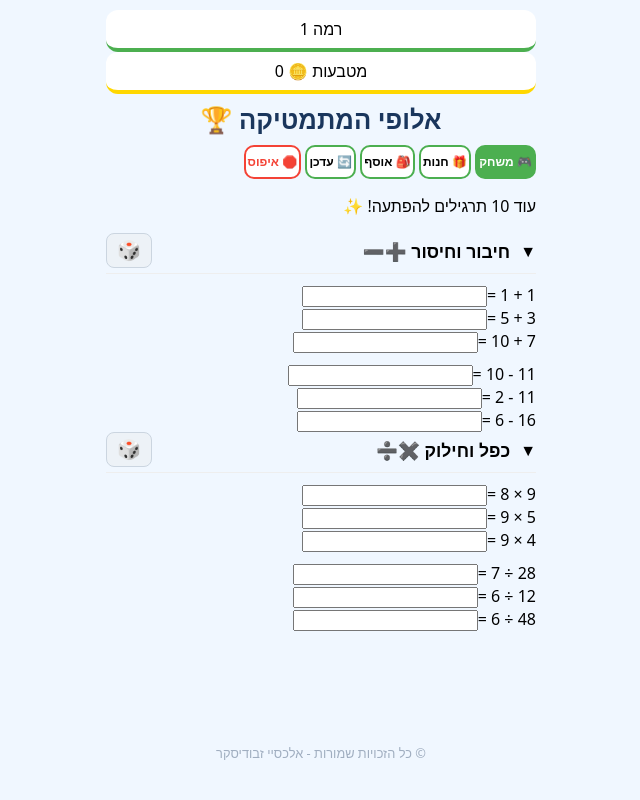
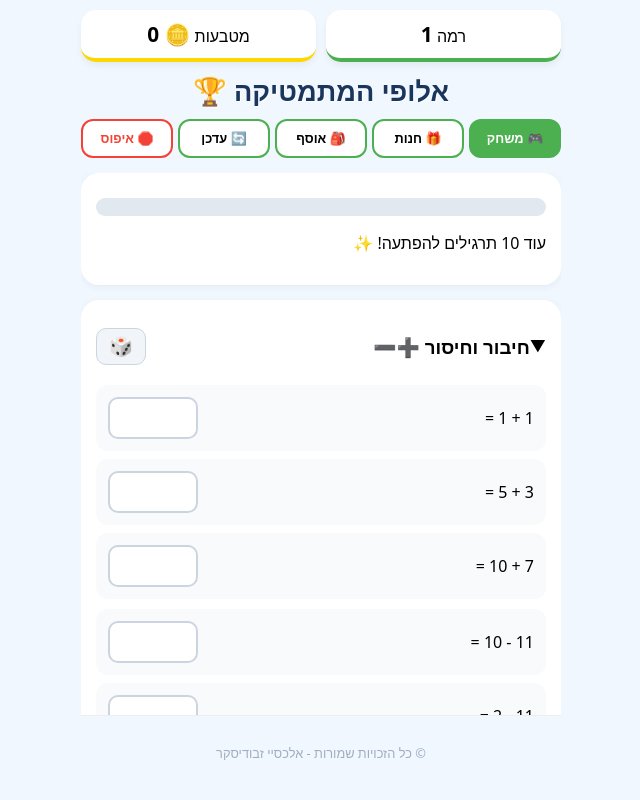
Before and after one commit to losha24/Carton, a plain HTML site: page index.html in a window 1280 px wide. Shown: the whole page, without its empty margins (319-959 px from the left). Drawn offline with nearby package versions, Linux system fonts and the light colour scheme.

Commit message:
Update style.css

```diff
--- a/style.css
+++ b/style.css
@@ -1,42 +1,59 @@
 :root {
     --primary: #4CAF50;
+    --secondary: #FF9800;
     --error: #f44336;
     --bg: #F0F7FF;
+    --text: #2d3748;
 }
 
-body, html { height: 100%; margin: 0; padding: 0; overflow: hidden; font-family: system-ui, sans-serif; background: var(--bg); direction: rtl; }
-.app-container { display: flex; flex-direction: column; height: 100vh; max-width: 450px; margin: auto; padding: 10px; box-sizing: border-box; }
+body, html { height: 100%; margin: 0; padding: 0; overflow: hidden; font-family: system-ui, -apple-system, sans-serif; background: var(--bg); direction: rtl; }
+.app-container { display: flex; flex-direction: column; height: 100vh; max-width: 500px; margin: auto; padding: 10px; box-sizing: border-box; }
 
-.main-title { text-align: center; color: #1a365d; font-size: 1.6rem; margin: 8px 0; }
+.main-title { text-align: center; color: #1a365d; font-size: 1.7rem; margin: 10px 0; text-shadow: 1px 1px white; }
 
-.scroll-area { flex: 1; overflow-y: auto; padding-bottom: 20px; }
+/* גלילה */
+.scroll-area { flex: 1; overflow-y: auto; padding-bottom: 20px; -webkit-overflow-scrolling: touch; }
 
-/* כותרת סקציה עם כפתור ממול */
-.section-header { display: flex; justify-content: space-between; align-items: center; border-bottom: 1px solid #eee; padding-bottom: 5px; margin-bottom: 10px; }
-.clickable-area { display: flex; align-items: center; cursor: pointer; flex: 1; }
-.clickable-area h3 { margin: 0 10px; font-size: 1.1rem; }
-.mini-refresh { background: #edf2f7; border: 1px solid #cbd5e0; border-radius: 8px; padding: 5px 10px; font-size: 1.2rem; cursor: pointer; }
-
-/* קיפול */
-.collapsible-content { display: block; overflow: hidden; transition: all 0.3s ease; }
-.collapsible-content.collapsed { display: none; }
-
-/* חנות */
-.items-grid { display: grid; grid-template-columns: 1fr 1fr; gap: 10px; }
-.store-item { background: white; padding: 12px; border-radius: 15px; text-align: center; border: 1px solid #edf2f7; box-shadow: 0 2px 5px rgba(0,0,0,0.05); }
-
-/* רענון וסטטיסטיקה */
-.stat-card { flex: 1; background: white; padding: 8px; border-radius: 12px; text-align: center; border-bottom: 4px solid #ddd; }
+/* כרטיסיות */
+.stats-container { display: flex; gap: 10px; margin-bottom: 10px; }
+.stat-card { flex: 1; background: white; padding: 10px; border-radius: 15px; text-align: center; box-shadow: 0 4px 6px rgba(0,0,0,0.05); border-bottom: 4px solid #ddd; }
 .stat-card.level { border-color: var(--primary); }
 .stat-card.coins { border-color: #FFD700; }
+.stat-value { font-size: 1.3rem; font-weight: 800; }
 
-.tabs button { flex: 1; padding: 8px 2px; border-radius: 10px; border: 2px solid var(--primary); background: white; font-weight: bold; font-size: 0.75rem; }
+/* טאבים */
+.tabs { display: flex; gap: 5px; margin-bottom: 15px; }
+.tabs button { flex: 1; padding: 10px 2px; border-radius: 12px; border: 2px solid var(--primary); background: white; font-weight: bold; font-size: 0.8rem; cursor: pointer; }
 .tabs button.active { background: var(--primary); color: white; }
 .reset-tab-btn { border-color: var(--error) !important; color: var(--error); }
 
-input.wrong { border-color: var(--error); background: #fee2e2; animation: shake 0.3s; }
-@keyframes shake { 0%, 100% { transform: translateX(0); } 25% { transform: translateX(-4px); } 75% { transform: translateX(4px); } }
+/* תרגילים */
+.card { background: white; border-radius: 18px; padding: 15px; margin-bottom: 15px; box-shadow: 0 2px 8px rgba(0,0,0,0.05); }
+.section-header { display: flex; justify-content: space-between; align-items: center; }
+.clickable-area { display: flex; align-items: center; flex: 1; cursor: pointer; }
+.mini-refresh { background: #f1f5f9; border: 1px solid #cbd5e0; border-radius: 10px; padding: 6px 12px; font-size: 1.2rem; }
+.exercise-row { display: flex; justify-content: space-between; align-items: center; padding: 12px; background: #f8fafc; border-radius: 12px; margin-top: 8px; }
+input[type="number"] { width: 70px; text-align: center; border: 2px solid #cbd5e0; border-radius: 10px; padding: 8px; font-size: 1.2rem; }
 input.correct { border-color: var(--primary); background: #f0fdf4; pointer-events: none; }
+input.wrong { border-color: var(--error); background: #fee2e2; animation: shake 0.4s; }
 
-footer { text-align: center; font-size: 0.8rem; color: #a0aec0; padding: 15px 0; margin-top: auto; }
+/* חנות */
+.items-grid { display: grid; grid-template-columns: 1fr 1fr; gap: 12px; }
+.store-item { background: white; padding: 15px; border-radius: 20px; text-align: center; border: 1px solid #edf2f7; box-shadow: 0 4px 6px rgba(0,0,0,0.03); }
+.buy-btn { width: 100%; background: var(--primary); color: white; border: none; padding: 10px; border-radius: 10px; font-weight: bold; margin-top: 8px; }
+.buy-btn:disabled { background: #cbd5e0; cursor: not-allowed; }
+
+/* ניהול הורים */
+.admin-box { border: 2px dashed #cbd5e0; background: #f8fafc; }
+.admin-form input { width: 100%; padding: 10px; margin-bottom: 8px; border-radius: 8px; border: 1px solid #ddd; }
+.manage-item-row { display: flex; justify-content: space-between; padding: 8px; background: white; border-radius: 8px; margin-top: 5px; border: 1px solid #eee; }
+.del-btn { color: var(--error); border: none; background: none; font-weight: bold; cursor: pointer; }
+
+/* התקדמות */
+.progress-container { background: #e2e8f0; height: 18px; border-radius: 10px; overflow: hidden; margin: 10px 0; }
+.progress-fill { background: linear-gradient(90deg, #4CAF50, #8BC34A); width: 0%; height: 100%; transition: width 0.4s; }
+
+@keyframes shake { 0%, 100% { transform: translateX(0); } 25% { transform: translateX(-5px); } 75% { transform: translateX(5px); } }
 .hidden { display: none !important; }
+.collapsible-content.collapsed { display: none; }
+footer { text-align: center; font-size: 0.8rem; color: #a0aec0; padding: 15px; border-top: 1px solid #eee; }
```
